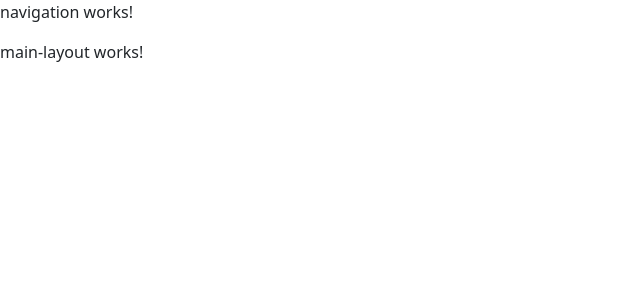
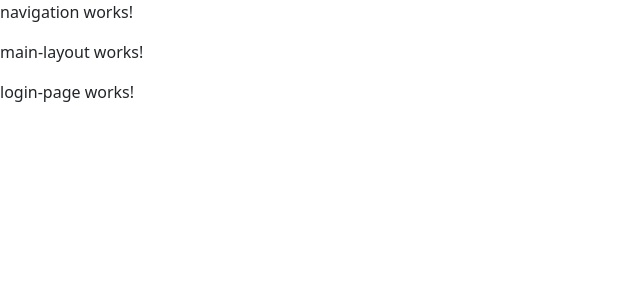
Before and after one commit to Pavel-Kazarezau/FeedbackTrackerFrontend, an Angular app: page / in a window 1280 px wide. Shown: the top 300 px of the page, without its empty margins (0-640 px from the left). Built offline with nearby package versions, Linux system fonts and the light colour scheme.

Commit message:
Add router outlet to main layout

```diff
--- a/src/app/main-layout/main-layout.component.html
+++ b/src/app/main-layout/main-layout.component.html
@@ -1,2 +1,6 @@
 <app-navigation></app-navigation>
 <p>main-layout works!</p>
+
+<div class="conteiner">
+    <router-outlet></router-outlet>
+</div>
```
